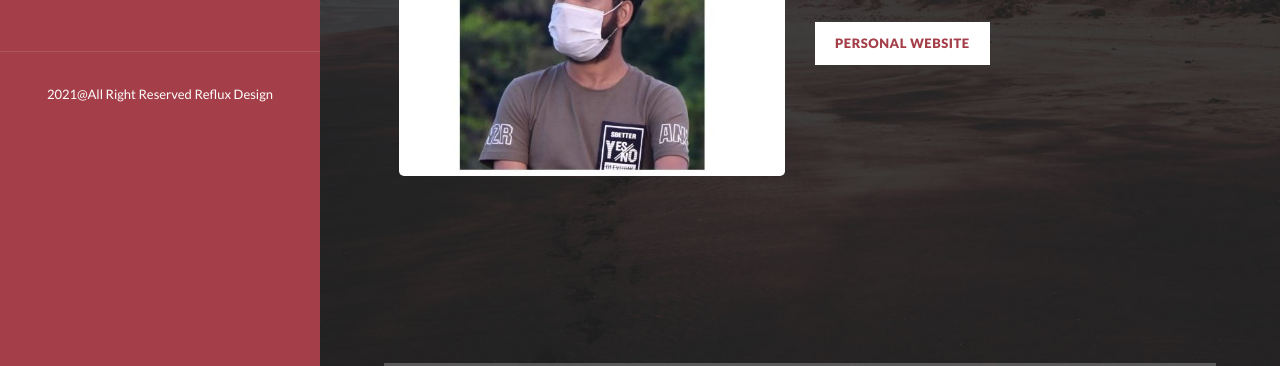
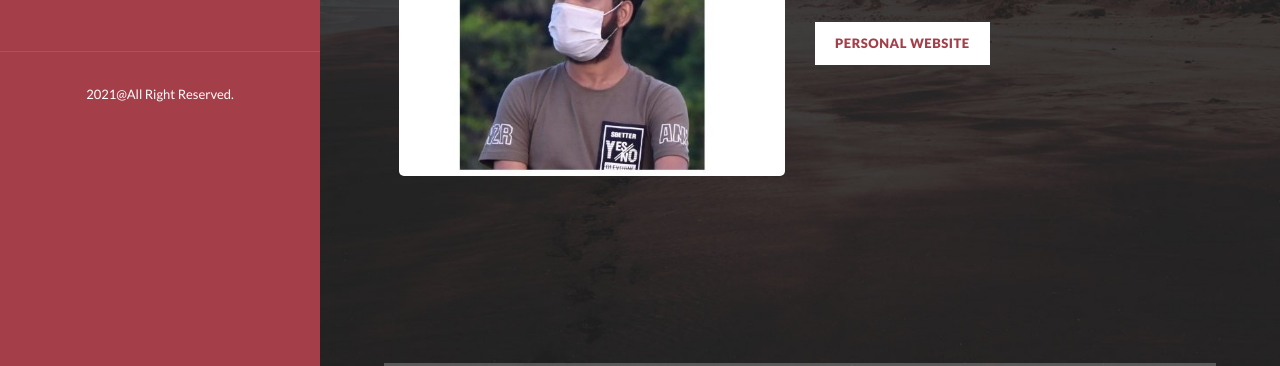
Before and after one commit to MahamudM90/Personal_info, a plain HTML site: page index.html in a window 1280 px wide. Shown: the part 434-800 px from the top of the page. Drawn offline with Linux system fonts and the light colour scheme.

Commit message:
commit added

```diff
--- a/index.html
+++ b/index.html
@@ -46,7 +46,7 @@ https://templatemo.com/tm-531-reflux
           </nav>
 
           <div class="copyright-text">
-            <p>2021@All Right Reserved Reflux Design</p>
+            <p>2021@All Right Reserved.</p>
           </div>
         </div>
       </div>
```
